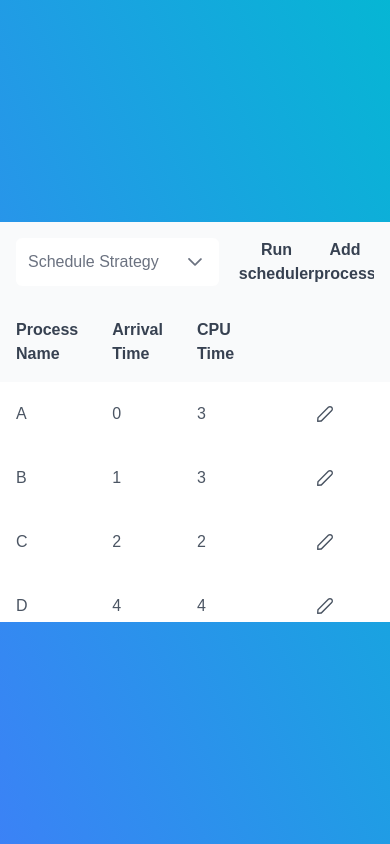
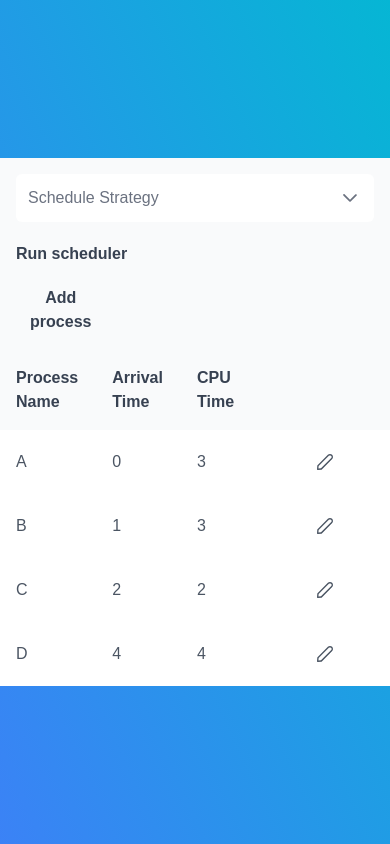
Before and after one commit to sarrietav-dev/process-scheduling-simulator, a Vue app: page / in a window 390 px wide. Built offline with nearby package versions, Linux system fonts and the light colour scheme; a web font is replaced by a local one.

Commit message:
Make ProcessInputTable responsive

```diff
--- a/src/components/TheProcessInputTable/TheProcessInputTable.vue
+++ b/src/components/TheProcessInputTable/TheProcessInputTable.vue
@@ -7,13 +7,13 @@
         data-key="name"
         v-model:editing-rows="editingRows"
         scrollable
-        scroll-height="320px"
+        scroll-height="350px"
         responsive-layout="scroll"
         @row-edit-save="handleRowEdit"
       >
         <template #header>
-          <div class="flex justify-between">
-            <div class="flex gap-5">
+          <div class="flex flex-col justify-between gap-5 sm:flex-row sm:gap-0">
+            <div class="flex flex-col gap-5 sm:flex-row">
               <Dropdown
                 v-model="selectedStrategy"
                 :options="strategies"
@@ -23,7 +23,10 @@
               />
               <slot name="run-button"></slot>
             </div>
-            <Button class="p-button-info" style="width: 25%" @click="addProcess"
+            <Button
+              id="add-process-button"
+              class="p-button-info w-1/4 grow sm:grow-0"
+              @click="addProcess"
               >Add process</Button
             >
           </div>
@@ -146,3 +149,11 @@ watch(selectedStrategy, (newValue) => {
   }
 });
 </script>
+
+<style>
+@media (min-width: 640px) {
+  #add-process-button {
+    width: 25%;
+  }
+}
+</style>
```
